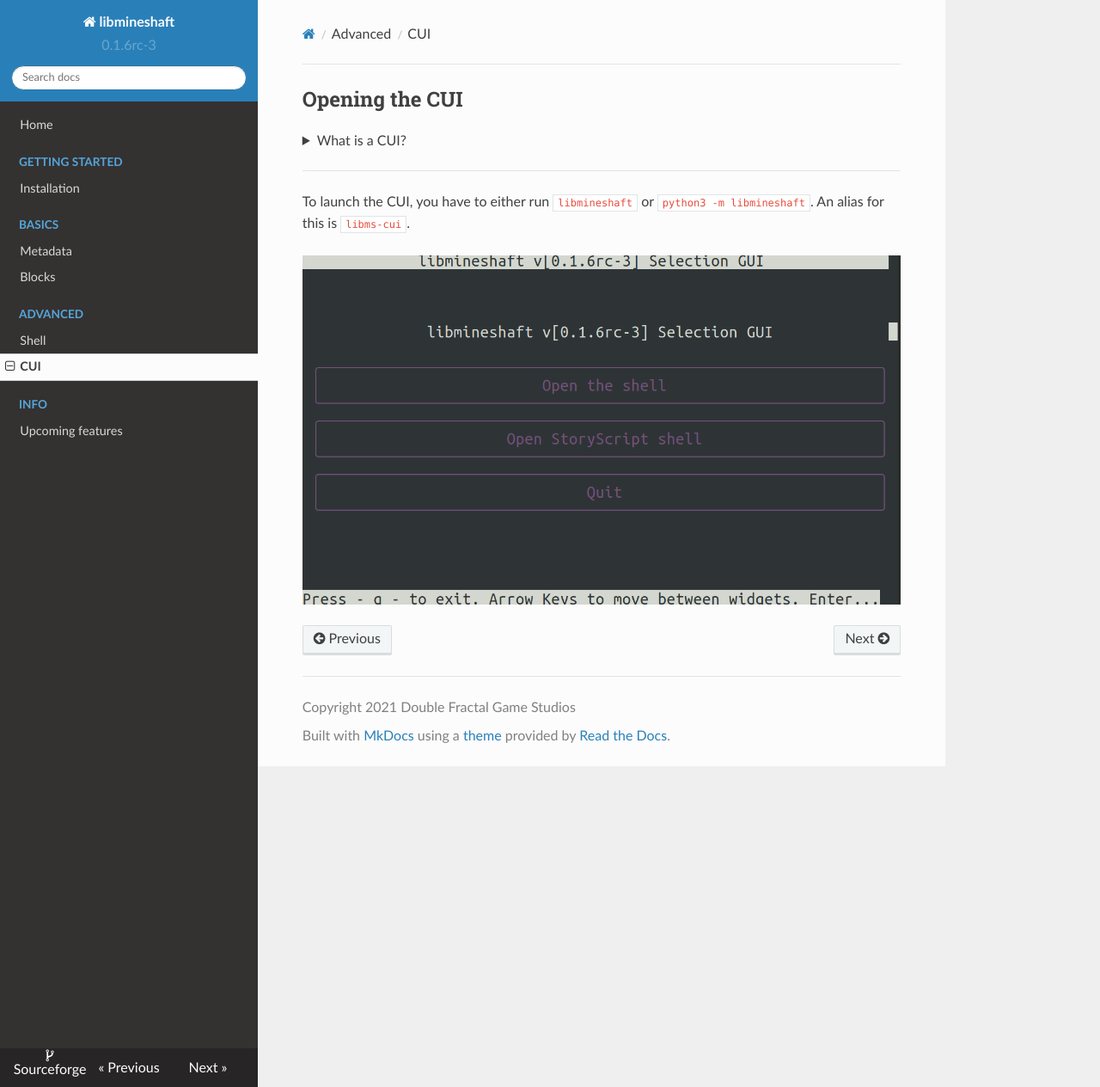
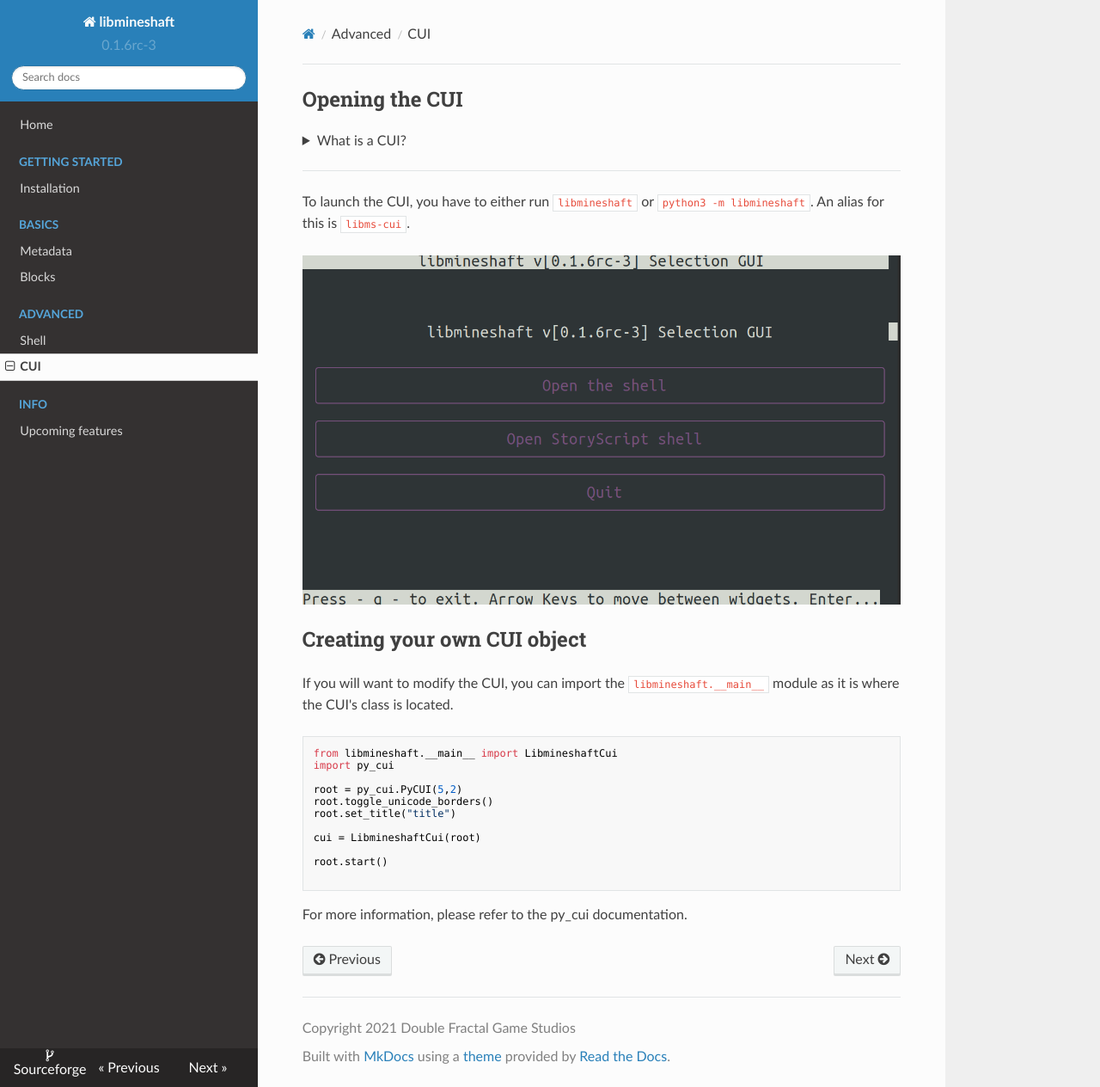
Before and after one commit to Mineshaft-game/libmineshaft, an MkDocs documentation site: the page built from docs/cui.md, in a window 1280 px wide and 1264 px high. Shown: the whole window at 86% size. Built offline with MkDocs 1.6.1, drawn with Linux system fonts in a browser that asks for light colours; nearby versions of some CDN libraries.

````diff
--- a/docs/cui.md
+++ b/docs/cui.md
@@ -12,3 +12,24 @@
 To launch the CUI, you have to either run `libmineshaft` or `python3 -m libmineshaft`. An alias for this is `libms-cui`.
 
 ![](https://github.com/Mineshaft-game/libmineshaft/raw/main/docs/libms-cui.png)
+
+
+
+
+## Creating your own CUI object
+If you will want to modify the CUI, you can import the `libmineshaft.__main__` module as it is where the CUI's class is located.
+```python
+from libmineshaft.__main__ import LibmineshaftCui
+import py_cui
+
+root = py_cui.PyCUI(5,2)
+root.toggle_unicode_borders()
+root.set_title("title")
+
+cui = LibmineshaftCui(root)
+
+root.start()
+
+```
+
+For more information, please refer to the py_cui documentation.
````
Also changed, not shown: docs/shell.md (+3 -0 lines), 2 other files.
